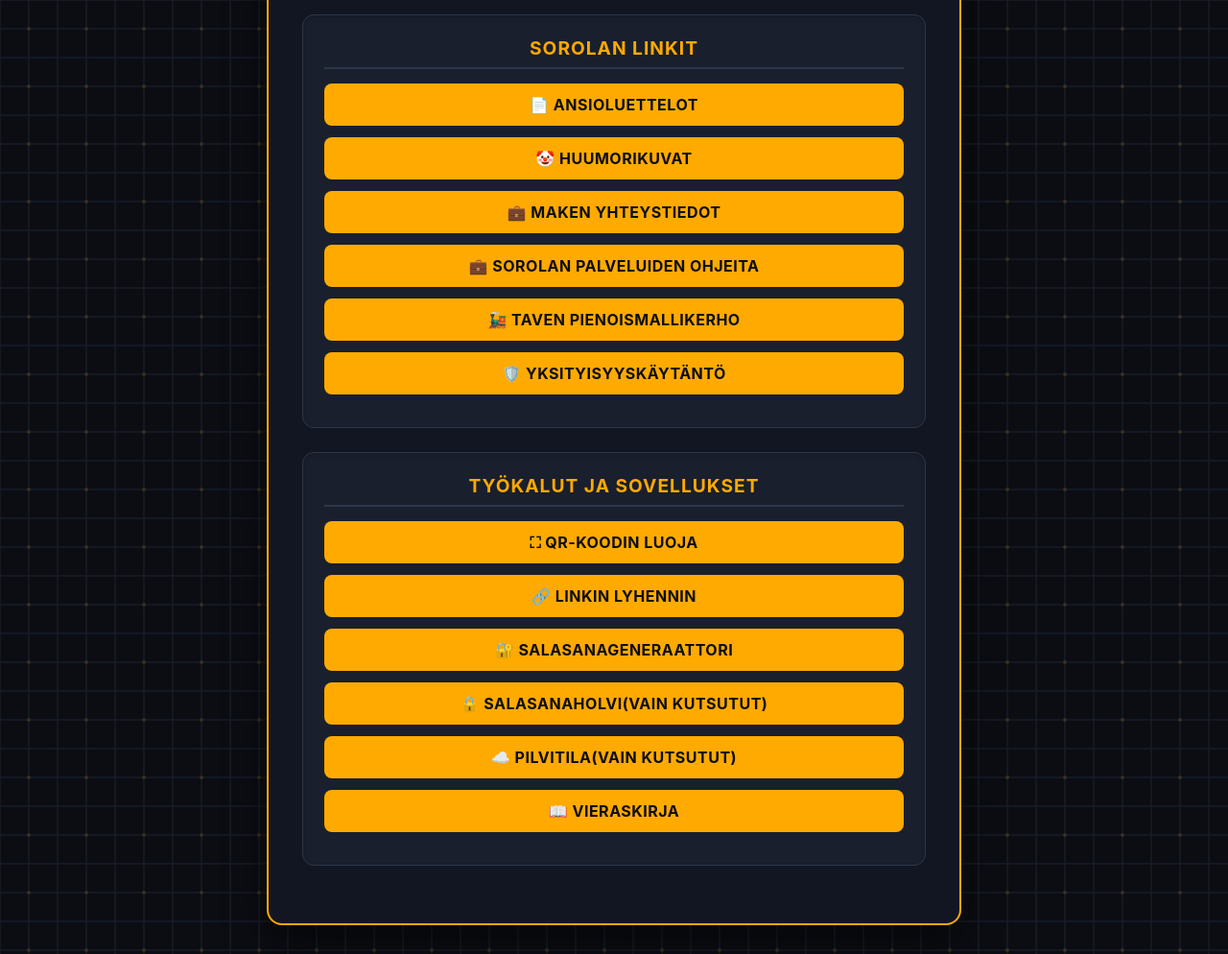
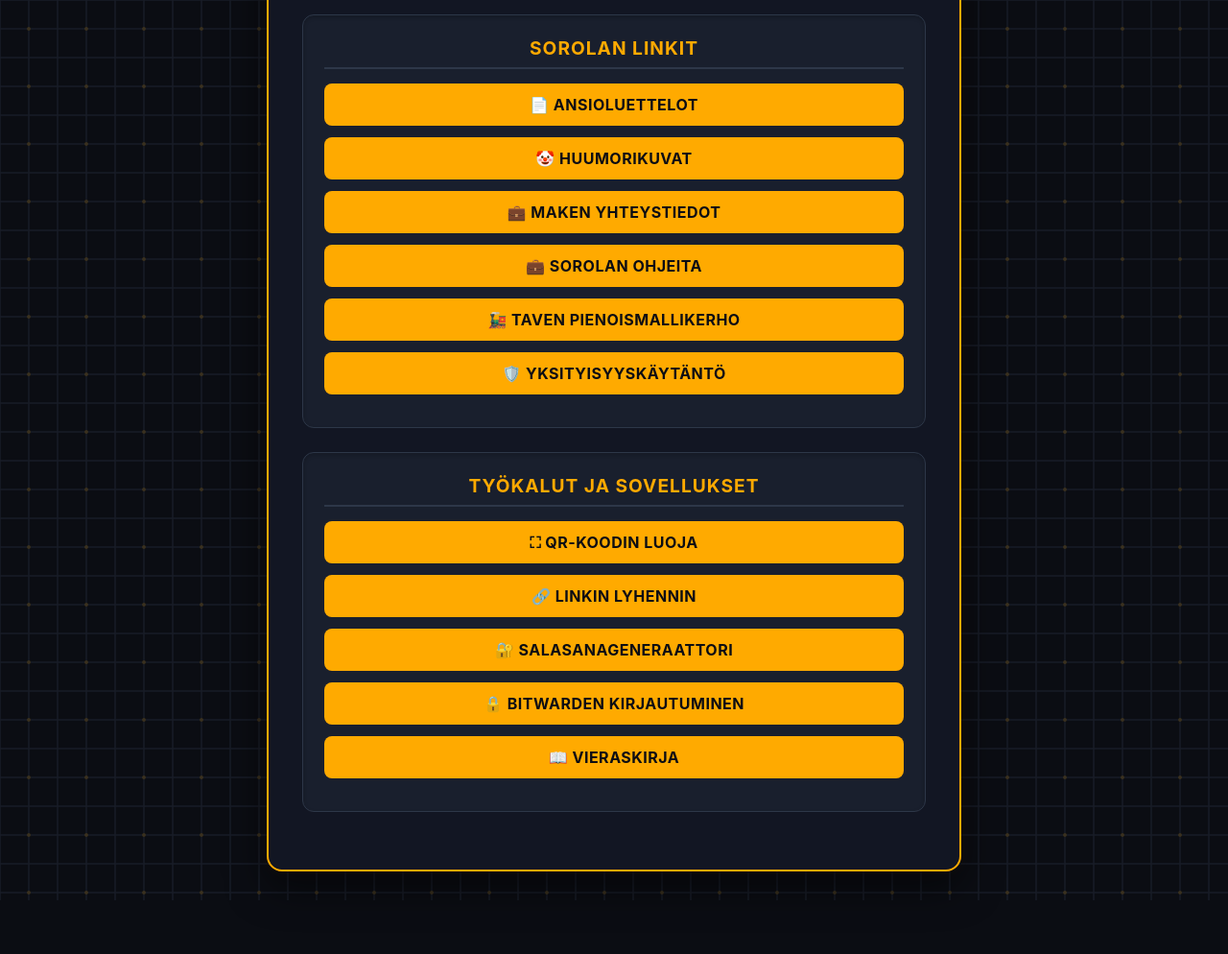
Before and after one commit to Domainmasteri/sorolan-sivut, a plain HTML site: page index.html in a window 1280 px wide. Shown: the part 240-1234 px from the top of the page at 96% size. After the commit the page ends 1178 px from the top, so only its background shows below. Drawn offline with Linux system fonts and the light colour scheme.

Commit message:
Update links and text in index.html

```diff
--- a/index.html
+++ b/index.html
@@ -24,7 +24,7 @@
                 <a href="ansioluettelot" class="nappula1">📄 Ansioluettelot</a>
                 <a href="huumorikuvat" class="nappula1">🤡 Huumorikuvat</a>
                 <a href="makelink" class="nappula1">💼 Maken yhteystiedot</a>
-				<a href="ohjeet" class="nappula1">💼 Sorolan palveluiden ohjeita</a>
+				<a href="ohjeet" class="nappula1">💼 Sorolan ohjeita</a>
 		        <a href="https://srla.fi/pienoismallit" target="_blank" class="nappula1">🚂 Taven pienoismallikerho</a>
 				<a href="privacy" class="nappula1">🛡️ Yksityisyyskäytäntö</a>
             </div>
@@ -36,8 +36,7 @@
                 <a href="qr" class="nappula1">⛶ QR-koodin luoja</a>
                 <a href="lyhennin" class="nappula1">🔗 Linkin lyhennin</a>
                 <a href="salasanat" class="nappula1">🔐 Salasanageneraattori</a>
-                <a href="https://vault.sorola.fi" target="_blank" class="nappula1">🔒 Salasanaholvi(vain kutsutut)</a>
-                <a href="https://drive.sorola.fi" target="_blank" class="nappula1">☁️ Pilvitila(vain kutsutut)</a>
+                <a href="https://vault.bitwarden.com/#/signin" target="_blank" class="nappula1">🔒 Bitwarden kirjautuminen</a>
                 <a href="vieraskirja" class="nappula1">📖 Vieraskirja</a>
             </div>
         </div>
```
